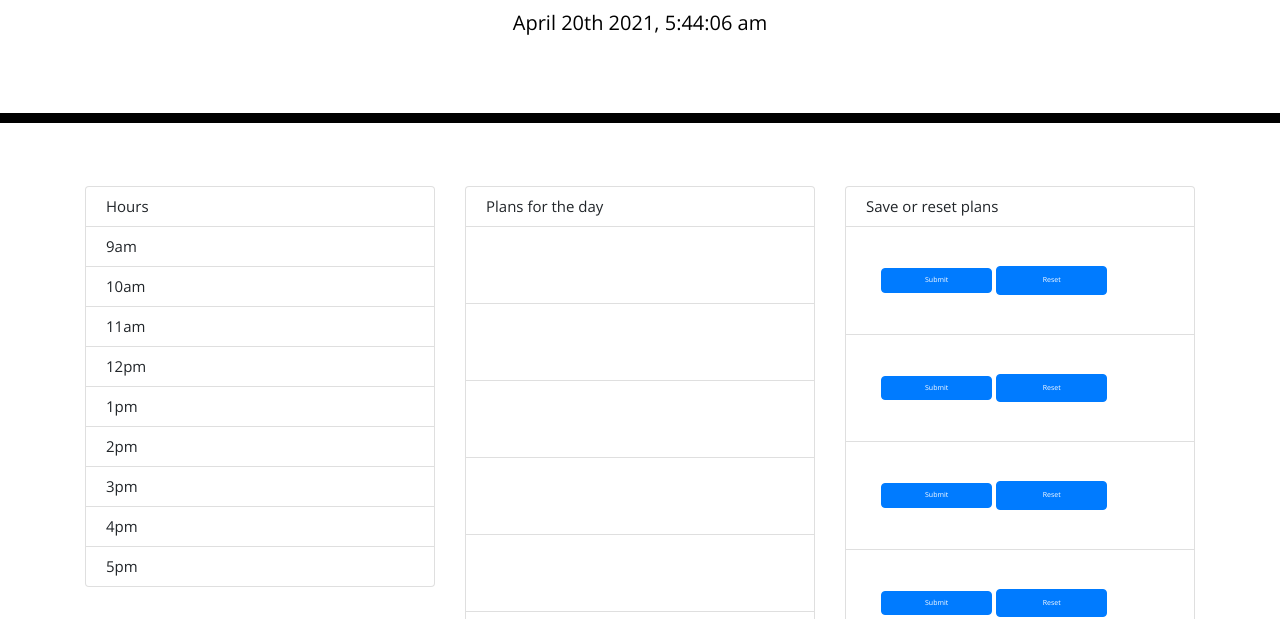
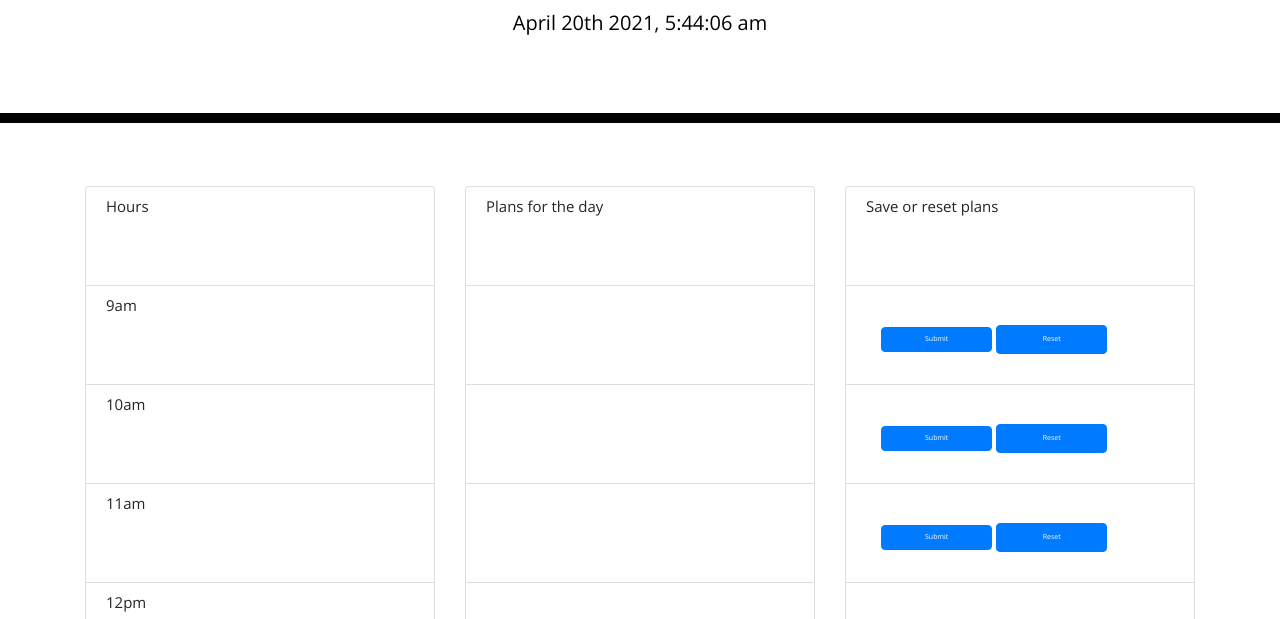
Before and after one commit to taylor67469/PlannerHW, a plain HTML site: page index.html in a window 1280 px wide. Shown: the part 181-800 px from the top of the page. Drawn offline with nearby package versions, Linux system fonts and the light colour scheme.

Commit message:
fixed website responsiveness

```diff
--- a/Assets/style.css
+++ b/Assets/style.css
@@ -34,6 +34,10 @@ textarea {
   font-size: 7px;
   width: 40%;
 }
+li{
+  width:100%;
+  height:100px;
+}
 @media screen and (max-width: 992px) {
   *{
     font-size: 7px;
```
